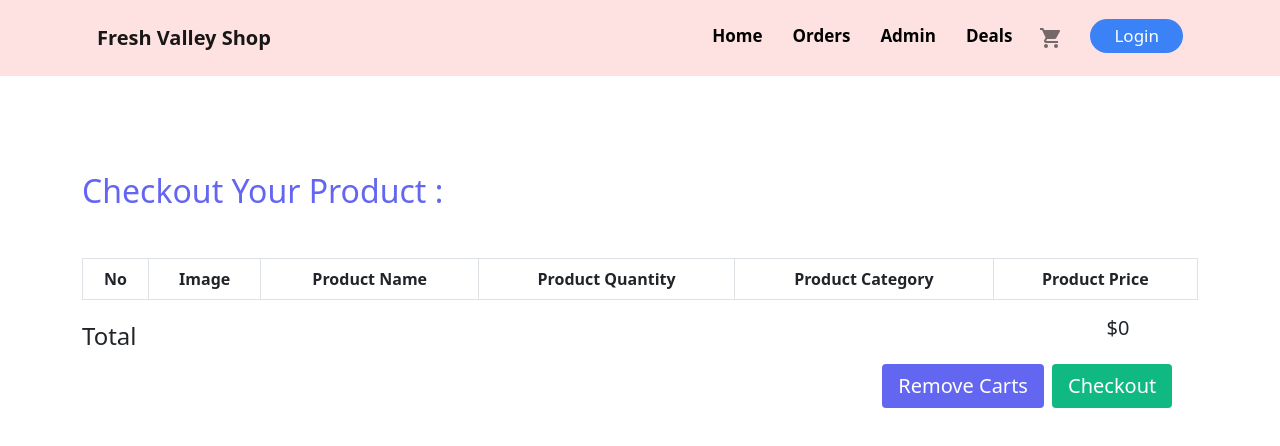
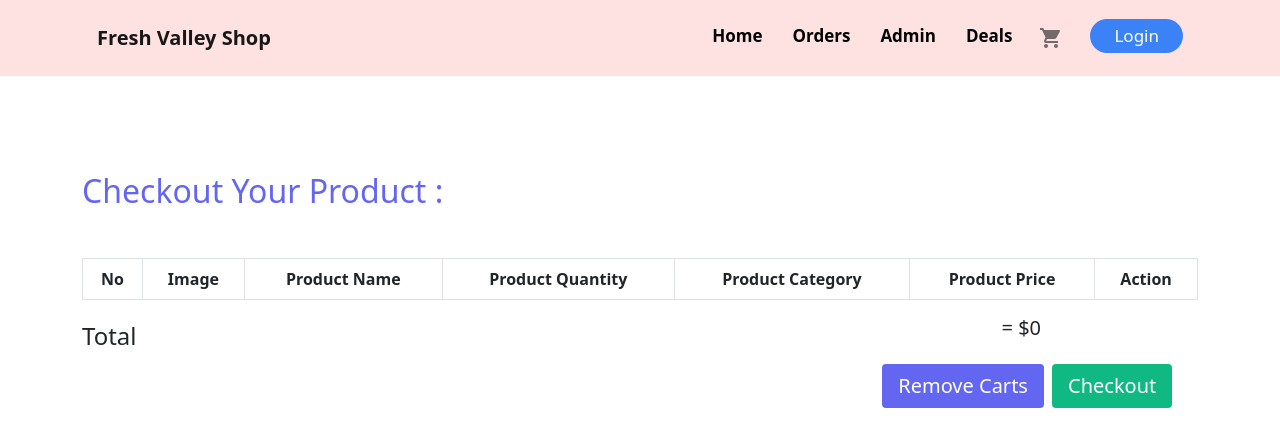
Before and after one commit to sakibulislamfaisal/fresh-valley-shop, a React (Create React App) app: page /checkout in a window 1280 px wide. Shown: the top 446 px of the page. Built offline with nearby package versions, Linux system fonts and the light colour scheme.

Commit message:
remove cart all and single cart and responsive

```diff
--- a/src/App.js
+++ b/src/App.js
@@ -24,6 +24,12 @@ function App() {
     setCart([]);
   };
 
+  //remove single Product from carts
+  const removeSingleProduct = (id) => {
+    const cartItem = cart.filter((item) => item.id !== id);
+    setCart(cartItem);
+  };
+
   return (
     <>
       <Router>
@@ -36,7 +42,11 @@ function App() {
           </Route>
           <Route path="/checkout">
             <Header cart={cart}></Header>
-            <Checkout cart={cart} removeAllCart={removeAllCart} />
+            <Checkout
+              cart={cart}
+              removeAllCart={removeAllCart}
+              removeSingleProduct={removeSingleProduct}
+            />
           </Route>
           <Route path="*">
             <NotFound />
--- a/src/components/Checkout/Checkout.css
+++ b/src/components/Checkout/Checkout.css
@@ -1,5 +1,5 @@
 .prices {
-  margin-left: 970px;
+  margin-left: 865px;
 }
 
 .checkout-btn {
@@ -21,7 +21,7 @@
 
 @media (min-width: 576px) and (max-width: 767px) {
   .prices {
-    margin-left: 400px;
+    margin-left: 340px;
   }
   .checkout-btn {
     margin-left: 400px;
@@ -30,7 +30,7 @@
 
 @media (min-width: 768px) and (max-width: 991px) {
   .prices {
-    margin-left: 570px;
+    margin-left: 500px;
   }
   .checkout-btn {
     margin-left: 400px;
@@ -39,7 +39,7 @@
 
 @media (min-width: 991px) and (max-width: 1199px) {
   .prices {
-    margin-left: 800px;
+    margin-left: 715px;
   }
   .checkout-btn {
     margin-left: 400px;
--- a/src/components/Checkout/Checkout.js
+++ b/src/components/Checkout/Checkout.js
@@ -1,8 +1,11 @@
+import { faTrash } from "@fortawesome/free-solid-svg-icons";
+import { FontAwesomeIcon } from "@fortawesome/react-fontawesome";
 import React, { useState } from "react";
 import { Table } from "react-bootstrap";
-import { Link, NavLink } from "react-router-dom";
+import { Link } from "react-router-dom";
 import "./Checkout.css";
-const Checkout = ({ cart, removeAllCart }) => {
+
+const Checkout = ({ cart, removeAllCart, removeSingleProduct }) => {
   console.log("from checkout page", cart);
   const [update, setUpdate] = useState();
   const [updatePrice, setUpdatePrice] = useState();
@@ -28,6 +31,7 @@ const Checkout = ({ cart, removeAllCart }) => {
                   <th>Product Quantity</th>
                   <th>Product Category</th>
                   <th>Product Price</th>
+                  <th>Action</th>
                 </tr>
               </thead>
 
@@ -66,6 +70,13 @@ const Checkout = ({ cart, removeAllCart }) => {
                         </div>
                       </td>
                       <td className="align-middle">${product.price}</td>
+                      <td className="align-middle">
+                        <FontAwesomeIcon
+                          onClick={() => removeSingleProduct(product.id)}
+                          className="text-pink-500 text-xl cursor-pointer"
+                          icon={faTrash}
+                        />
+                      </td>
                     </tr>
                   );
                 })}
@@ -73,7 +84,7 @@ const Checkout = ({ cart, removeAllCart }) => {
             </Table>
             <div className="total-item flex ">
               <h5 className="text-2xl mt-1">Total</h5>
-              <h5 className="prices">${price}</h5>
+              <h5 className="prices">= ${price}</h5>
             </div>
             <div className="checkout-section-area flex">
               <Link to="/checkout" style={styleCheckoutButton}>
--- a/src/components/Home/SingleProduct/SingleProduct.js
+++ b/src/components/Home/SingleProduct/SingleProduct.js
@@ -13,6 +13,7 @@ const SingleProduct = ({ product, cart, addToCartProduct }) => {
   const { name, price, img, id } = product;
   const [addSingleProduct, setAddSingleProduct] = useState([]);
   const [quantity, setQuantity] = useState(1);
+  console.log(setQuantity);
 
   //get single product from database using id
   useEffect(() => {
--- a/src/components/ProductDetailContainer/ProductDetail/ProductDetail.css
+++ b/src/components/ProductDetailContainer/ProductDetail/ProductDetail.css
@@ -13,11 +13,11 @@
 .cart-add-food .cart-add {
   margin-top: 30px;
   border-radius: 20px;
-  margin-left: -270px;
+  margin-left: -250px;
 }
 .success-msg {
   animation: message 5s ease-in-out alternate;
-  margin-left: -100px;
+  margin-left: -80px;
   margin-top: -33px !important;
 }
 @keyframes message {
@@ -54,7 +54,7 @@
   }
 }
 
-@media (min-width: 576px) and (max-width: 767px){
+@media (min-width: 576px) and (max-width: 767px) {
   .cart-add-food .cart-add {
     margin-top: 30px;
     border-radius: 20px;
```
Also changed, not shown: src/components/ProductDetailContainer/ProductDetail/ProductDetail.js (+1 -15 lines).
